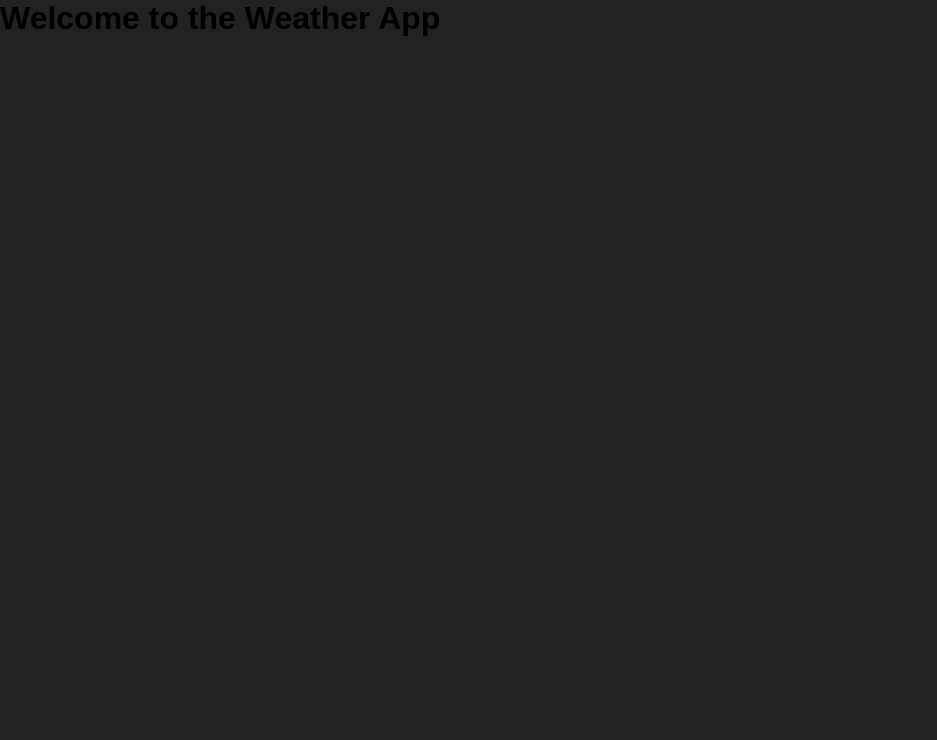
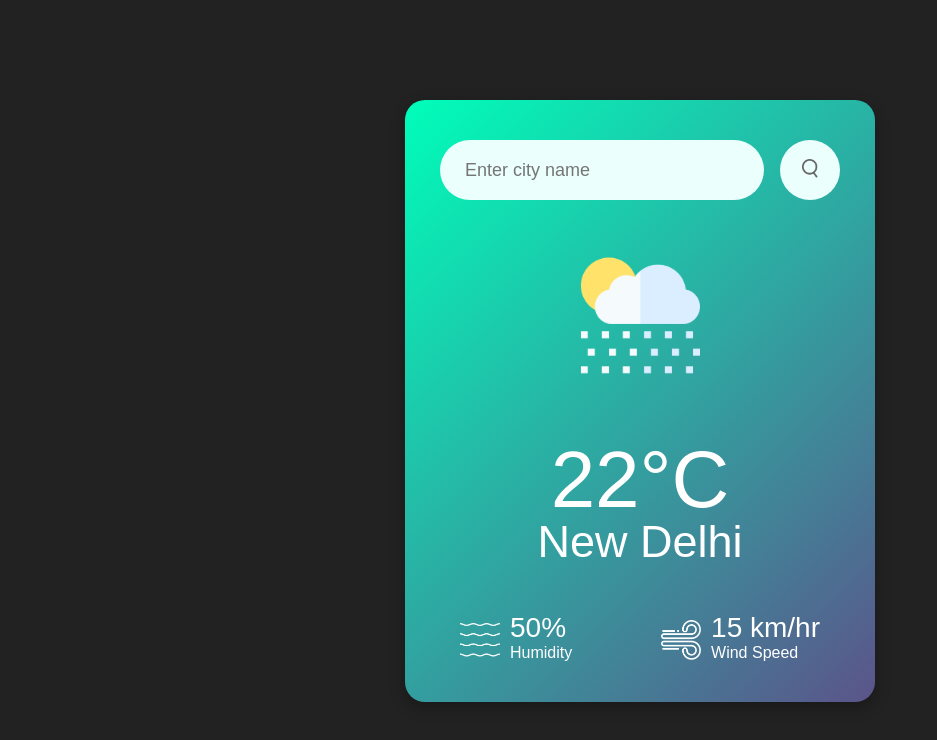
Before and after one commit to harsh154-hk/Weather--App, a plain HTML site: page index.html in a window 1280 px wide. Shown: the whole page, without its empty margins (0-937 px from the left). Drawn offline with Linux system fonts and the light colour scheme.

Commit message:
Project Completed

```diff
--- a/app.js
+++ b/app.js
@@ -0,0 +1,43 @@
+const apiKey = "fbe5a2c6a5b9bc967da1a4959ac053ec";
+const apiUrl =
+  "https://api.openweathermap.org/data/2.5/weather?&units=metric&q=";
+
+const searchBox = document.querySelector(".search input");
+const searchBtn = document.querySelector(".search button");
+const weatherIcon = document.querySelector(".weather-icon");
+
+async function checkWeather(city) {
+  const response = await fetch(apiUrl + city + `&appid=${apiKey}`);
+
+  if (response.status == 404) {
+    document.querySelector(".error").style.display = "block";
+    document.querySelector(".weather").style.display = "none";
+    return;
+  } else {
+    var data = await response.json();
+    document.querySelector(".city").innerHTML = data.name;
+    document.querySelector(".temp").innerHTML =
+      Math.round(data.main.temp) + "°C";
+    document.querySelector(".humidity").innerHTML = data.main.humidity + "%";
+    document.querySelector(".wind").innerHTML = data.wind.speed + " km/h";
+
+    if (data.weather[0].main == "Clouds") {
+      weatherIcon.src = "images/clouds.png";
+    } else if (data.weather[0].main == "Clear") {
+      weatherIcon.src = "images/clear.png";
+    } else if (data.weather[0].main == "Rain") {
+      weatherIcon.src = "images/rain.png";
+    } else if (data.weather[0].main == "Drizzle") {
+      weatherIcon.src = "images/drizzle.png";
+    } else if (data.weather[0].main == "Mist") {
+      weatherIcon.src = "images/mist.png";
+    }
+
+    document.querySelector(".weather").style.display = "block";
+    document.querySelector(".error").style.display = "none";
+  }
+}
+
+searchBtn.addEventListener("click", () => {
+  checkWeather(searchBox.value);
+});
--- a/index.html
+++ b/index.html
@@ -7,7 +7,37 @@
     <link rel="stylesheet" href="style.css">
 </head>
 <body>
-    <h1>Welcome to the Weather App</h1>
+    <div class="card">
+        <div class="search">
+            <input type="text" placeholder="Enter city name" spellcheck="false">
+            <button><img src="images/search.png"></button>
+        </div>
+        <div class="error">
+            <p>Invalid City Name</p>
+        </div>
+        <div class="weather">
+            <img src="images/rain.png" class="weather-icon">
+            <h1 class="temp">22°C</h1>
+            <h2 class="city">New Delhi</h2>
+            <div class="details">
+                <div class="col">
+                    <img src="images/humidity.png">
+                    <div>
+                        <p class="humidity">50%</p>
+                        <p>Humidity</p>
+                    </div>
+                </div>
+                <div class="col">
+                    <img src="images/wind.png">
+                    <div>
+                        <p class="wind">15 km/hr</p>
+                        <p>Wind Speed</p>
+                    </div>
+                </div>
+            </div>
+        </div>
+    </div>
+
     <script src="app.js"></script>
 </body>
 </html>
--- a/style.css
+++ b/style.css
@@ -8,3 +8,85 @@
 body{
     background-color: #222;
 }
+
+.card{
+    background: linear-gradient(135deg, #00feba, #5b548a);
+    width: 90%;
+    max-width: 470px;
+    color: #fff;
+    padding: 40px 35px;
+    border-radius: 20px;
+    box-shadow: 0 5px 15px rgba(0,0,0,0.3);
+    margin: 100px auto 0;
+    text-align: center;
+}
+.search{
+    width: 100%;
+    display: flex;
+    align-items: center;
+    justify-content: space-between
+}
+.search input{
+    border: 0;
+    outline: 0;
+    background: #ebfffc;
+    color: #555;
+    padding: 10px 25px;
+    height: 60px;
+    border-radius: 30px;
+    flex: 1;
+    margin-right: 16px;
+    font-size: 18px;
+}
+.search button{
+     border: 0;
+    outline: 0;
+    background: #ebfffc;
+    border-radius: 50%;
+    width: 60px;
+    height: 60px;
+    cursor: pointer;
+}
+.search button img{
+    width: 16px;
+}
+.weather-icon{
+    width: 170px;
+    margin: 30px;
+}
+.weather h1{
+    font-size: 80px;
+    font-weight: 500;
+}
+.weather h2{
+    font-size: 45px;
+    font-weight: 400;
+    margin-top: -10px;
+}
+.details{
+    display: flex;
+    justify-content: space-between;
+    margin-top: 50px;
+    align-items: center;
+    padding: 0 20px;
+}
+.col{
+    display: flex;
+    align-items: center;
+    text-align: left;
+}
+.col img{
+    width: 40px;
+    margin-right: 10px;
+}
+.humidity, .wind{
+    font-size: 28px;
+    margin-top: -6px;
+}
+.error{
+    text-align: left;
+    margin-left: 10px;
+    font-size: 14px;
+    margin-top: 10px;
+    display: none;
+}
```
